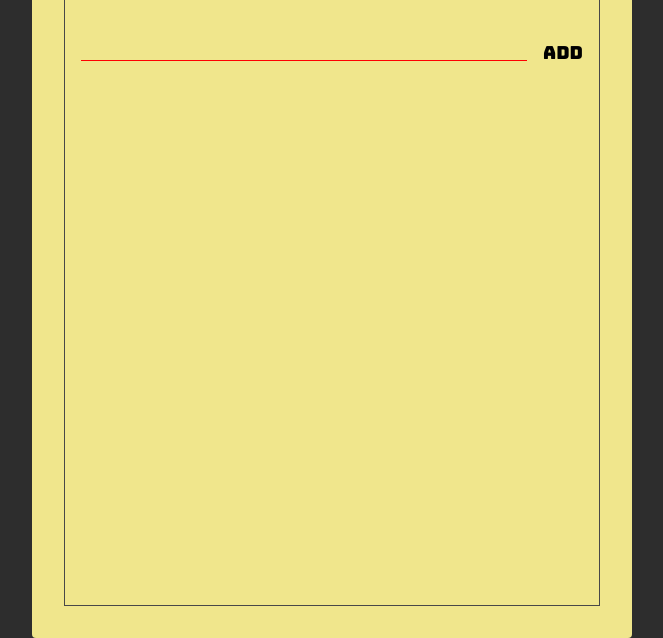
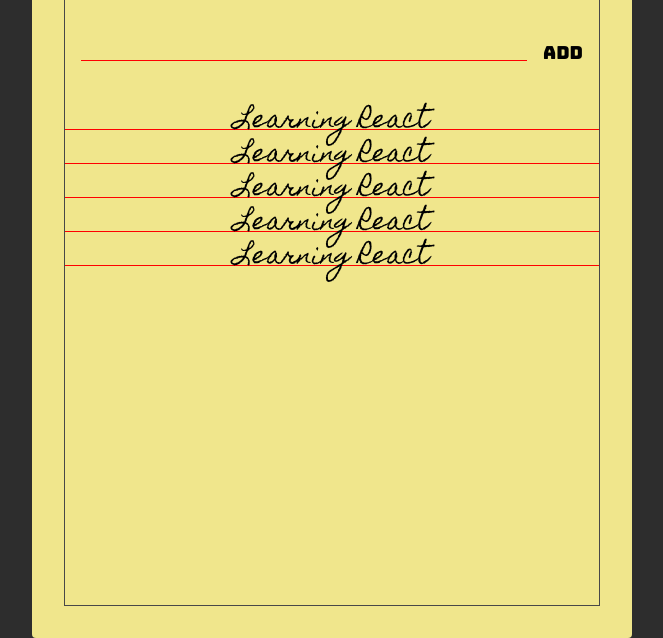
Before and after one commit to rian-arsa/react-course-todo, a website: page index.html in a window 1280 px wide. Shown: the part 162-800 px from the top of the page, without its empty margins (308-971 px from the left). Drawn offline with Linux system fonts and the light colour scheme.

Commit message:
Mebuat todo section

```diff
--- a/index.html
+++ b/index.html
@@ -26,6 +26,24 @@
             <button class="add-btn">Add</button>
           </form>
         </section>
+
+        <section class="container-todos">
+          <div class="todo">
+            <span class="todo-text">Learning React</span>
+          </div>
+          <div class="todo">
+            <span class="todo-text">Learning React</span>
+          </div>
+          <div class="todo">
+            <span class="todo-text">Learning React</span>
+          </div>
+          <div class="todo">
+            <span class="todo-text">Learning React</span>
+          </div>
+          <div class="todo">
+            <span class="todo-text">Learning React</span>
+          </div>
+        </section>
       </div>
     </div>
   </body>
--- a/style.css
+++ b/style.css
@@ -100,3 +100,26 @@
   border: unset;
   outline: unset;
 }
+
+.container-todos {
+  display: flex;
+  flex-direction: column;
+}
+
+.todo {
+  position: relative;
+  flex: 1 0 auto;
+  text-align: center;
+  min-height: 34px;
+  margin: 16 0 0;
+  font-family: "Homemade Apple", cursive;
+  font-size: 24px;
+
+  border-bottom: 1px solid red;
+}
+
+.todo-text {
+  position: absolute;
+  left: 50%;
+  transform: translate(-50%);
+}
```
